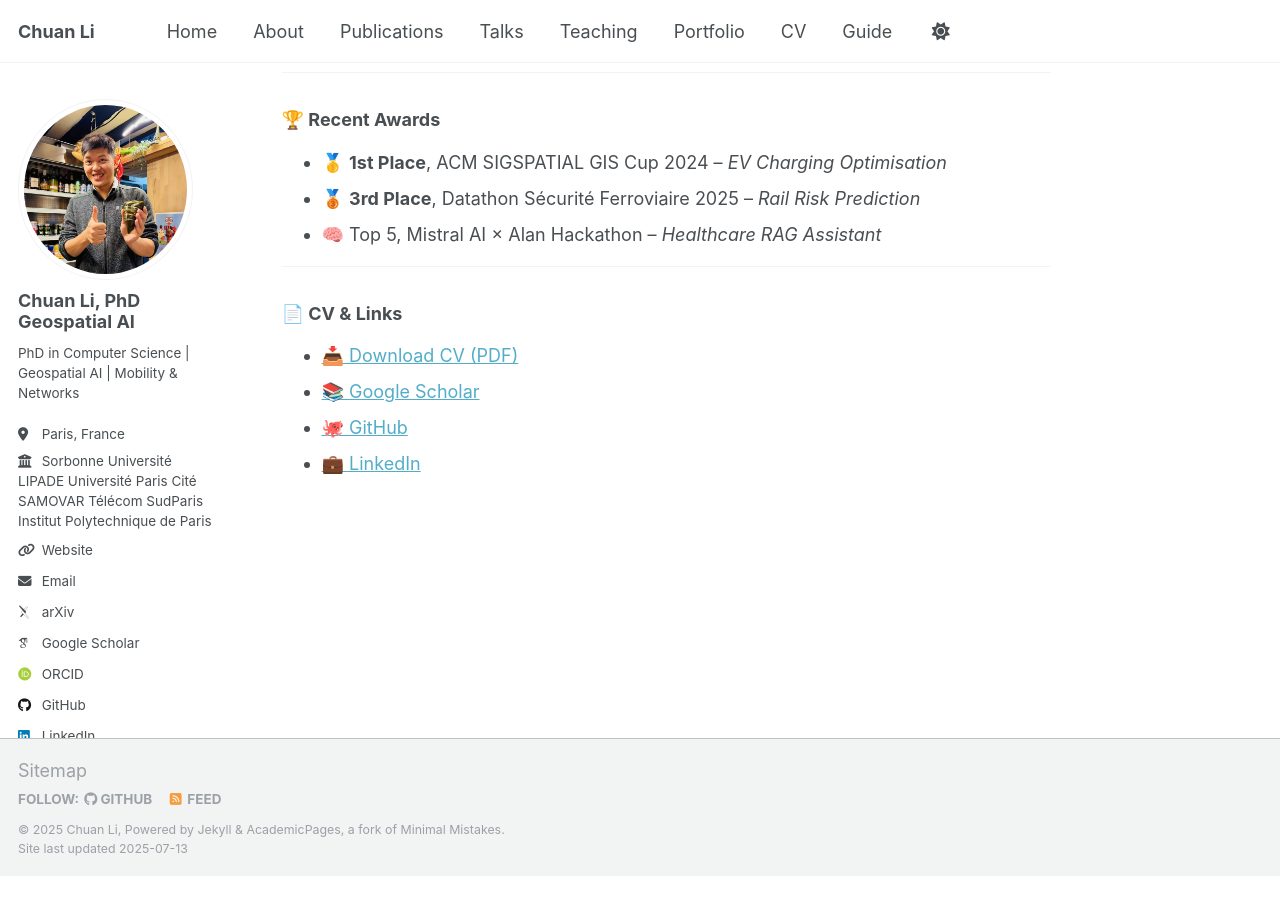
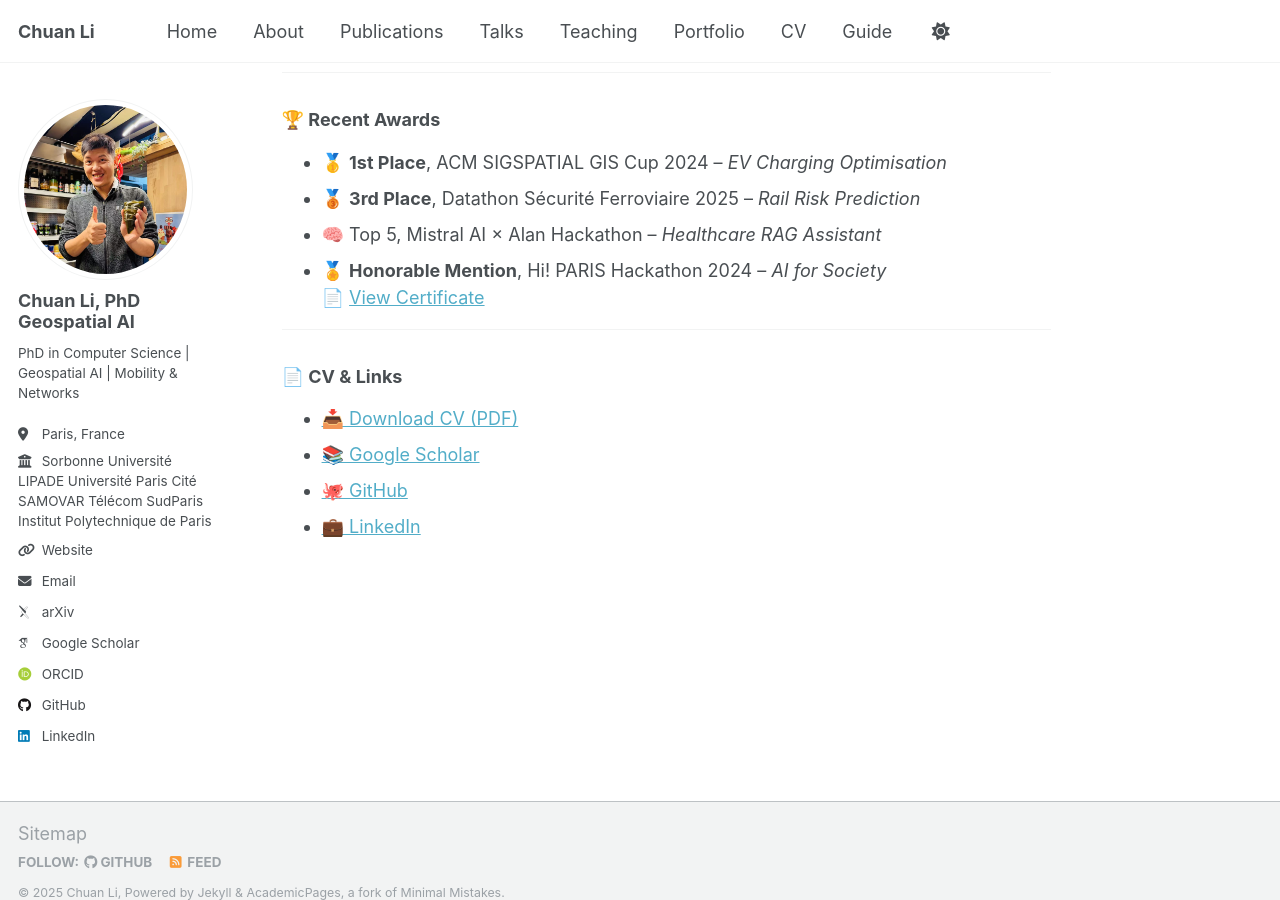
Before and after one commit to MrLIChuan/MrLIChuan.github.io, a Jekyll site: the page built from _pages/about.md, in a window 1280 px wide and 900 px high, scrolled down 675 px. Built offline with Jekyll 4.4.1, drawn with Linux system fonts in a browser that asks for light colours; some web fonts are replaced; a script that is not in the unit is left out; before the commit the page ends 1551 px from its top, so only the background shows below that.

Commit message:
Update about.md

```diff
--- a/_pages/about.md
+++ b/_pages/about.md
@@ -32,6 +32,8 @@ I also serve as a teaching associate for:
 - 🥇 **1st Place**, ACM SIGSPATIAL GIS Cup 2024 – *EV Charging Optimisation*
 - 🥉 **3rd Place**, Datathon Sécurité Ferroviaire 2025 – *Rail Risk Prediction*
 - 🧠 Top 5, Mistral AI × Alan Hackathon – *Healthcare RAG Assistant*
+- 🏅 **Honorable Mention**, Hi! PARIS Hackathon 2024 – *AI for Society*
+  📄 [View Certificate](https://www.smartcertificate.com/SmartDiploma/?1%7cbd095e5f-ebca-4add-a46e-b26a027be6c1%7cad6b2667-0f49-4a9a-a2a1-717144816438#/)
 
 ---
 
```
